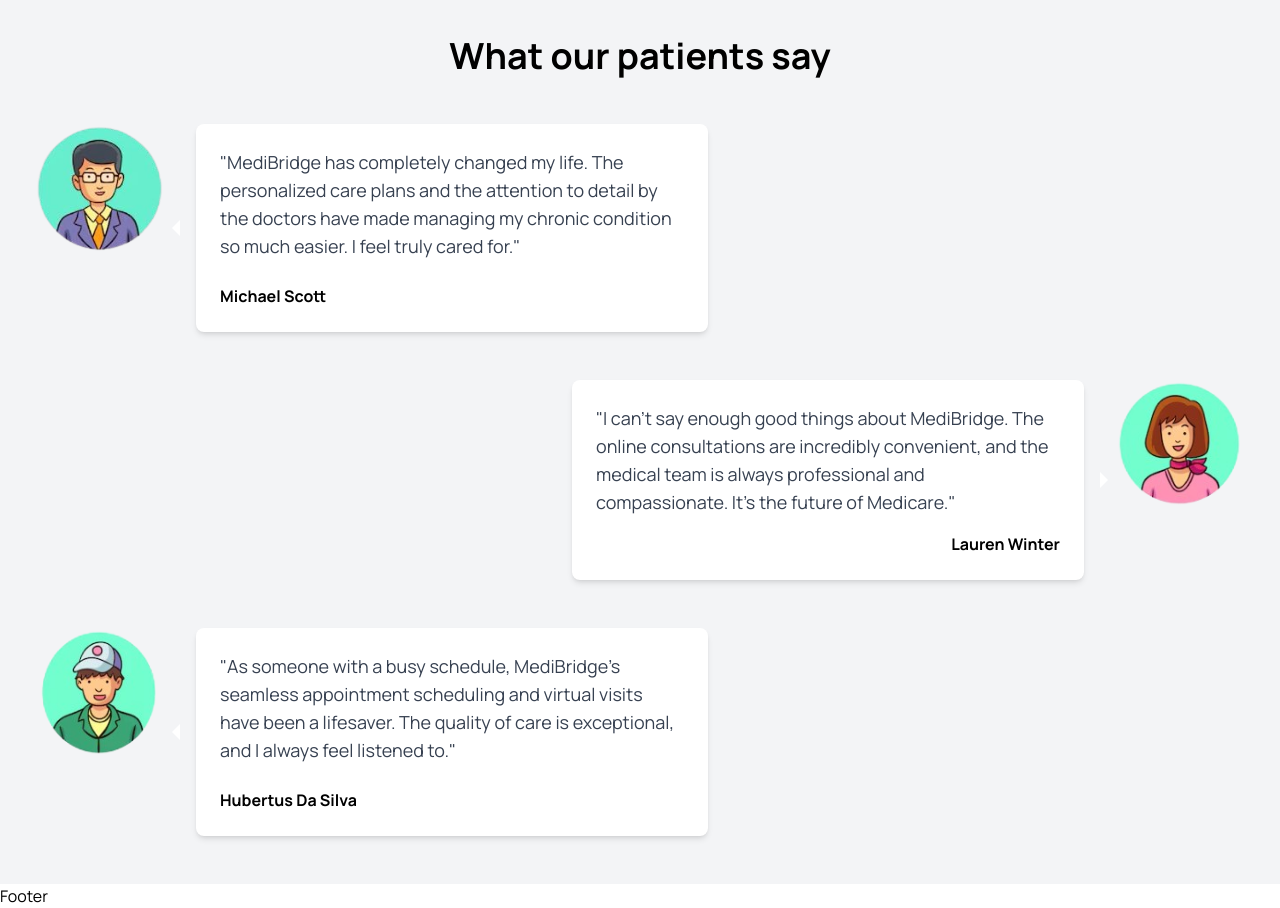
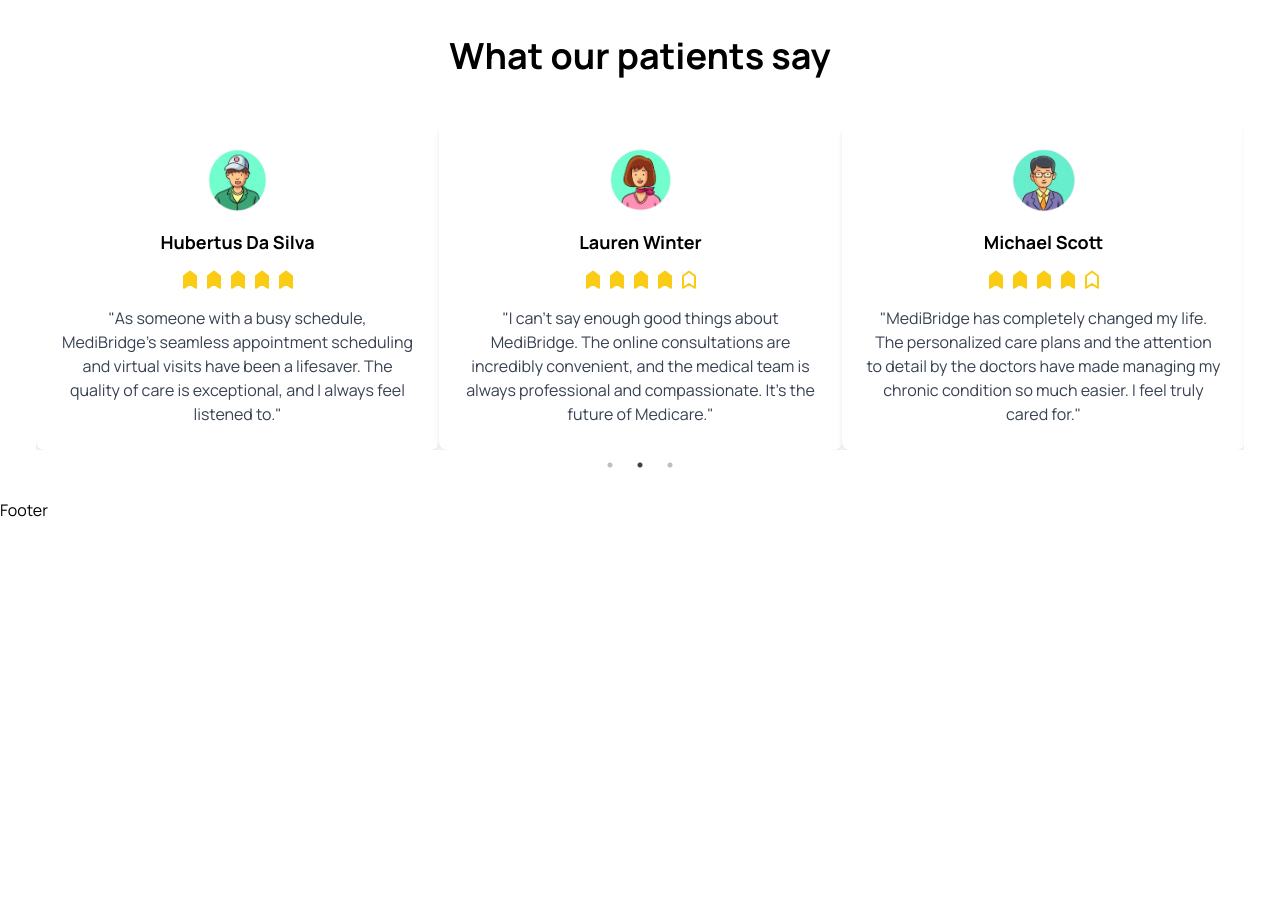
Before and after one commit to cgpakay/medibridge_frontend, a React (Vite) app: page / in a window 1280 px wide. Shown: the part 900-1808 px from the top of the page. After the commit the page ends 1422 px from the top, so only its background shows below. Built offline with nearby package versions, Linux system fonts and the light colour scheme; the HTML template or start-up script is replaced by a standard one.

Commit message:
implemented auto play carousel

```diff
--- a/package.json
+++ b/package.json
@@ -12,7 +12,9 @@
   "dependencies": {
     "react": "^18.2.0",
     "react-dom": "^18.2.0",
-    "react-router-dom": "^6.23.1"
+    "react-router-dom": "^6.23.1",
+    "react-slick": "^0.30.2",
+    "slick-carousel": "^1.8.1"
   },
   "devDependencies": {
     "@types/react": "^18.2.66",
--- a/src/components/Testimonials.jsx
+++ b/src/components/Testimonials.jsx
@@ -1,68 +1,147 @@
 import React from "react";
+import Slider from "react-slick";
+import "slick-carousel/slick/slick.css";
+import "slick-carousel/slick/slick-theme.css";
 import avatarIcon from "../assets/images/avatarIcon.png";
 import avatarIcon2 from "../assets/images/avatarIcon2.png";
 import avatarIcon3 from "../assets/images/avatarIcon3.png";
 
 const Testimonials = () => {
+  const settings = {
+    dots: true,
+    infinite: true,
+    speed: 500,
+    slidesToShow: 3,
+    slidesToScroll: 1,
+    autoplay: true,
+    autoplaySpeed: 4000,
+    responsive: [
+      {
+        breakpoint: 1024,
+        settings: {
+          slidesToShow: 2,
+          slidesToScroll: 1,
+          infinite: true,
+          dots: true,
+        },
+      },
+      {
+        breakpoint: 768,
+        settings: {
+          slidesToShow: 1,
+          slidesToScroll: 1,
+        },
+      },
+    ],
+  };
+
   return (
-    <div className="bg-gray-100 py-12 px-4">
+    <div className="bg-white-100 py-12 px-4">
       <h1 className="text-4xl font-bold text-center mb-12">
         What our patients say
       </h1>
-      <div className="container mx-auto space-y-12">
-        <div className="flex flex-col md:flex-row items-center md:items-start">
+      <div className="container mx-auto">
+        <Slider {...settings}>
+          <div className="bg-white rounded-lg shadow-md p-6">
             <img
               src={avatarIcon}
               alt="testimonial"
-            className="w-32 h-32 rounded-full mb-4 md:mb-0 md:mr-8"
+              className="w-16 h-16 rounded-full mb-4 mx-auto"
             />
-          <div className="relative bg-white p-6 rounded-lg shadow-md max-w-lg">
-            <p className="text-lg text-gray-700">
+            <h3 className="text-lg font-bold text-center mb-2">
+              Michael Scott
+            </h3>
+            <div className="text-yellow-400 text-center mb-4">
+              {[...Array(5)].map((_, index) => (
+                <svg
+                  key={index}
+                  className="w-6 h-6 inline-block"
+                  fill={index < 4 ? "currentColor" : "none"}
+                  stroke="currentColor"
+                  strokeLinecap="round"
+                  strokeLinejoin="round"
+                  strokeWidth="2"
+                  viewBox="0 0 24 24"
+                >
+                  <path stroke="none" d="M0 0h24v24H0z" fill="none" />
+                  <path d="M12 18l-6 3.79V10l6 -4.49 6 4.49v11.8l-6 -3.79" />
+                </svg>
+              ))}
+            </div>
+            <p className="text-gray-700 text-center">
               "MediBridge has completely changed my life. The personalized care
               plans and the attention to detail by the doctors have made
               managing my chronic condition so much easier. I feel truly cared
               for."
             </p>
-            <br />
-            <p className="font-bold text-left">Michael Scott</p>
-            <div className="absolute left-0 top-1/2 transform -translate-y-1/2 -ml-6 w-0 h-0 border-t-8 border-b-8 border-r-8 border-r-white border-t-transparent border-b-transparent"></div>
           </div>
+          <div className="bg-white rounded-lg shadow-md p-6">
+            <img
+              src={avatarIcon2}
+              alt="testimonial"
+              className="w-16 h-16 rounded-full mb-4 mx-auto"
+            />
+            <h3 className="text-lg font-bold text-center mb-2">
+              Hubertus Da Silva
+            </h3>
+            <div className="text-yellow-400 text-center mb-4">
+              {[...Array(5)].map((_, index) => (
+                <svg
+                  key={index}
+                  className="w-6 h-6 inline-block"
+                  fill={index < 5 ? "currentColor" : "none"}
+                  stroke="currentColor"
+                  strokeLinecap="round"
+                  strokeLinejoin="round"
+                  strokeWidth="2"
+                  viewBox="0 0 24 24"
+                >
+                  <path stroke="none" d="M0 0h24v24H0z" fill="none" />
+                  <path d="M12 18l-6 3.79V10l6 -4.49 6 4.49v11.8l-6 -3.79" />
+                </svg>
+              ))}
             </div>
-        <div className="flex flex-col md:flex-row-reverse items-center md:items-start">
+            <p className="text-gray-700 text-center">
+              "As someone with a busy schedule, MediBridge's seamless
+              appointment scheduling and virtual visits have been a lifesaver.
+              The quality of care is exceptional, and I always feel listened
+              to."
+            </p>
+          </div>
+          <div className="bg-white rounded-lg shadow-md p-6">
             <img
               src={avatarIcon3}
               alt="testimonial"
-            className="w-32 h-32 rounded-full mb-4 md:mb-0 md:ml-8"
+              className="w-16 h-16 rounded-full mb-4 mx-auto"
             />
-          <div className="relative bg-white p-6 rounded-lg shadow-md max-w-lg">
-            <p className="text-lg text-gray-700">
+            <h3 className="text-lg font-bold text-center mb-2">
+              Lauren Winter
+            </h3>
+            <div className="text-yellow-400 text-center mb-4">
+              {[...Array(5)].map((_, index) => (
+                <svg
+                  key={index}
+                  className="w-6 h-6 inline-block"
+                  fill={index < 4 ? "currentColor" : "none"}
+                  stroke="currentColor"
+                  strokeLinecap="round"
+                  strokeLinejoin="round"
+                  strokeWidth="2"
+                  viewBox="0 0 24 24"
+                >
+                  <path stroke="none" d="M0 0h24v24H0z" fill="none" />
+                  <path d="M12 18l-6 3.79V10l6 -4.49 6 4.49v11.8l-6 -3.79" />
+                </svg>
+              ))}
+            </div>
+            <p className="text-gray-700 text-center">
               "I can't say enough good things about MediBridge. The online
               consultations are incredibly convenient, and the medical team is
               always professional and compassionate. It's the future of
               Medicare."
             </p>
-            <p className="font-bold md:text-right mt-4">Lauren Winter</p>
-            <div className="absolute right-0 top-1/2 transform -translate-y-1/2 -mr-6 w-0 h-0 border-t-8 border-b-8 border-l-8 border-l-white border-t-transparent border-b-transparent"></div>
           </div>
-        </div>
-        <div className="flex flex-col md:flex-row items-center md:items-start">
-          <img
-            src={avatarIcon2}
-            alt="testimonial"
-            className="w-32 h-32 rounded-full mb-4 md:mb-0 md:mr-8"
-          />
-          <div className="relative bg-white p-6 rounded-lg shadow-md max-w-lg">
-            <p className="text-lg text-gray-700">
-              "As someone with a busy schedule, MediBridge's seamless
-              appointment scheduling and virtual visits have been a lifesaver.
-              The quality of care is exceptional, and I always feel listened
-              to."
-            </p>
-            <br />
-            <p className="font-bold text-left">Hubertus Da Silva</p>
-            <div className="absolute left-0 top-1/2 transform -translate-y-1/2 -ml-6 w-0 h-0 border-t-8 border-b-8 border-r-8 border-r-white border-t-transparent border-b-transparent"></div>
-          </div>
-        </div>
+        </Slider>
       </div>
     </div>
   );
```
Also changed, not shown: 1 other file (tests, documents, lock files or other folders). Lines whose indentation alone changed are shown as unchanged.
